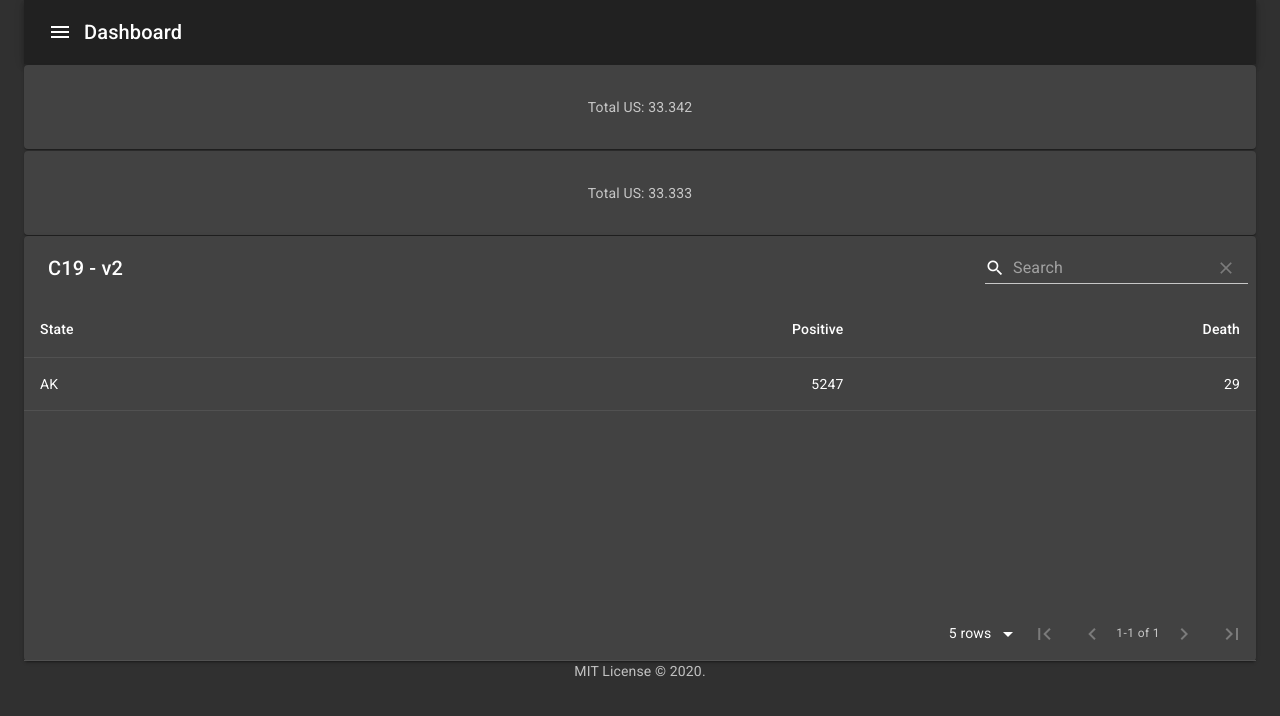
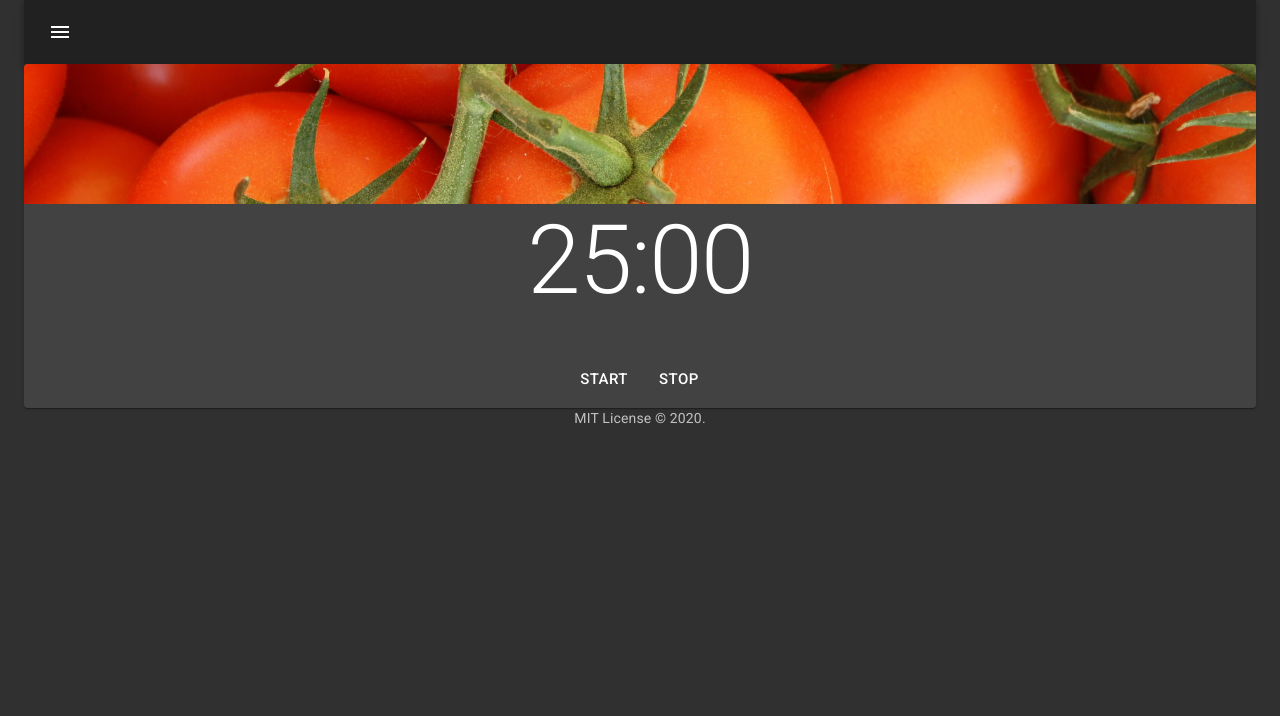
Before and after one commit to andrespontt/andrespontt.github.io.source, a React (Create React App) app: page / in a window 1280 px wide. Shown: the top 716 px of the page. Built offline with nearby package versions, Linux system fonts and the light colour scheme; no server answers.

Commit message:
remove dashboard and incldue pomdoro

```diff
--- a/src/App.js
+++ b/src/App.js
@@ -3,11 +3,10 @@ import './App.css';
 import { Typography, createMuiTheme, CssBaseline, Container, makeStyles } from '@material-ui/core';
 import { ThemeProvider } from "@material-ui/styles";
 import UsaDashboard from './components/UsaDashboard';
-import SummaryGrid from './components/SummaryGrid';
 import { Switch, Route, Link, BrowserRouter as Router } from "react-router-dom";
-import MyComponent from './components/CovidDashboard';
 import ButtonAppBar from './components/ButtonAppBar';
 import grey from '@material-ui/core/colors/grey';
+import Podomoro from './components/Pomodoro';
 
 function Copyright() {
   return (
@@ -49,13 +48,12 @@ function App() {
         <CssBaseline />
         <Container maxWidth={false}>
           <ButtonAppBar />
-          <SummaryGrid />
           <Switch >
             <Route exact path="/">
-              <UsaDashboard />
+              <Podomoro />
             </Route>
             <Route path="/c19/">
-              <MyComponent/>
+              <UsaDashboard/>
             </Route>
           </Switch>
           <Copyright />
--- a/src/components/ButtonAppBar.js
+++ b/src/components/ButtonAppBar.js
@@ -14,7 +14,7 @@ export default function ButtonAppBar() {
             <MenuIcon />
           </IconButton>
           <Typography variant="h6" className={classes.title}>
-            Dashboard
+
           </Typography>
         </Toolbar>
       </AppBar>
--- /dev/null
+++ b/src/components/Pomodoro.js
@@ -0,0 +1,44 @@
+import React from 'react';
+import { Card, CardActionArea, CardMedia, Typography, CardActions, Button, makeStyles } from '@material-ui/core';
+
+
+const useStyles = makeStyles({
+    root: {
+        justifyContent: 'center'
+    }
+
+});
+
+export default function Podomoro() {
+
+    const classes = useStyles();
+
+
+    return (
+        <Card>
+            <CardActionArea className={classes.root}>
+                <CardMedia
+                    component="img"
+                    height="140"
+                    image="img/tomato2-bg.jpg"
+                    title="tomato"
+                    autoCorrect
+
+                />
+                    <Typography gutterBottom align="center" variant="h1" component="h1">
+                        25:00
+                    </Typography>
+
+            </CardActionArea>
+            < CardActions align="center" className={classes.root}>
+                    <Button size="large" align="center" color="default">
+                        Start
+                    </Button>
+                    <Button size="large" color="default">
+                        Stop
+                    </Button>
+                </CardActions>
+        </Card>
+    );
+
+}
```
Also changed, not shown: public/img/tomato-bg.jpg (added), public/img/tomato2-bg.jpg (added).
